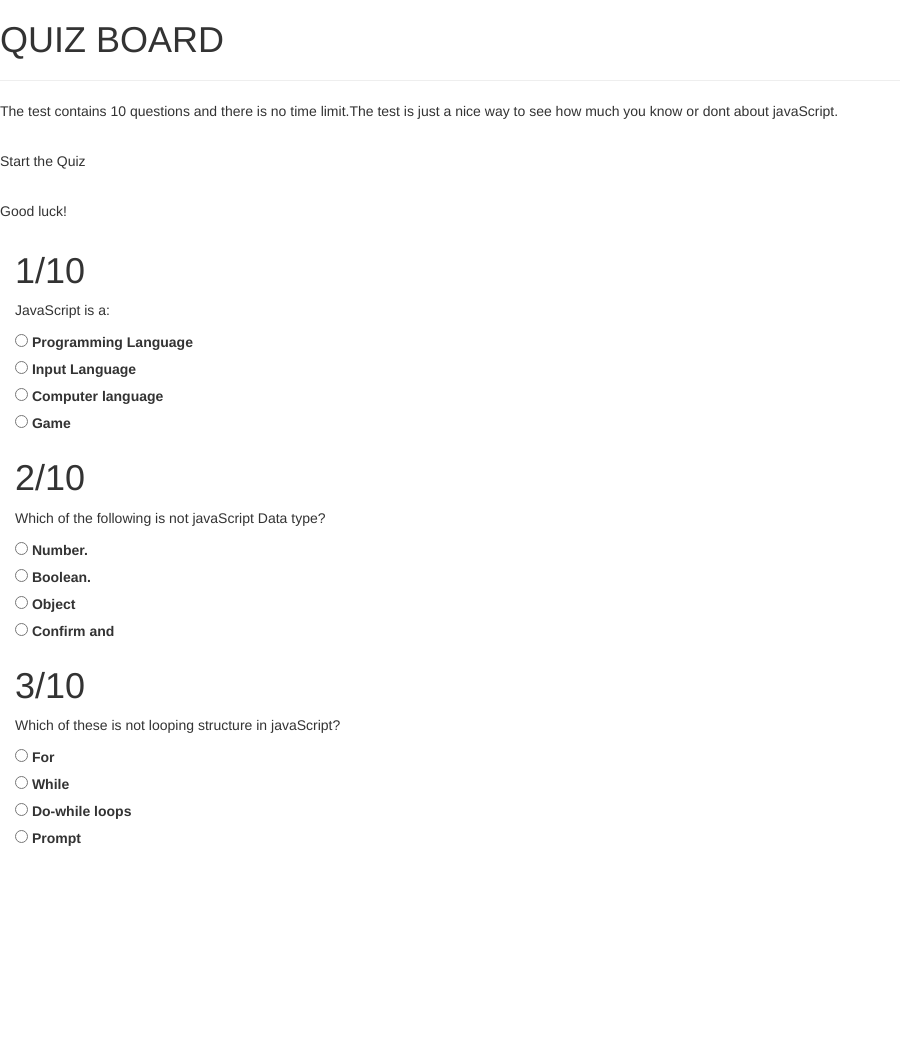
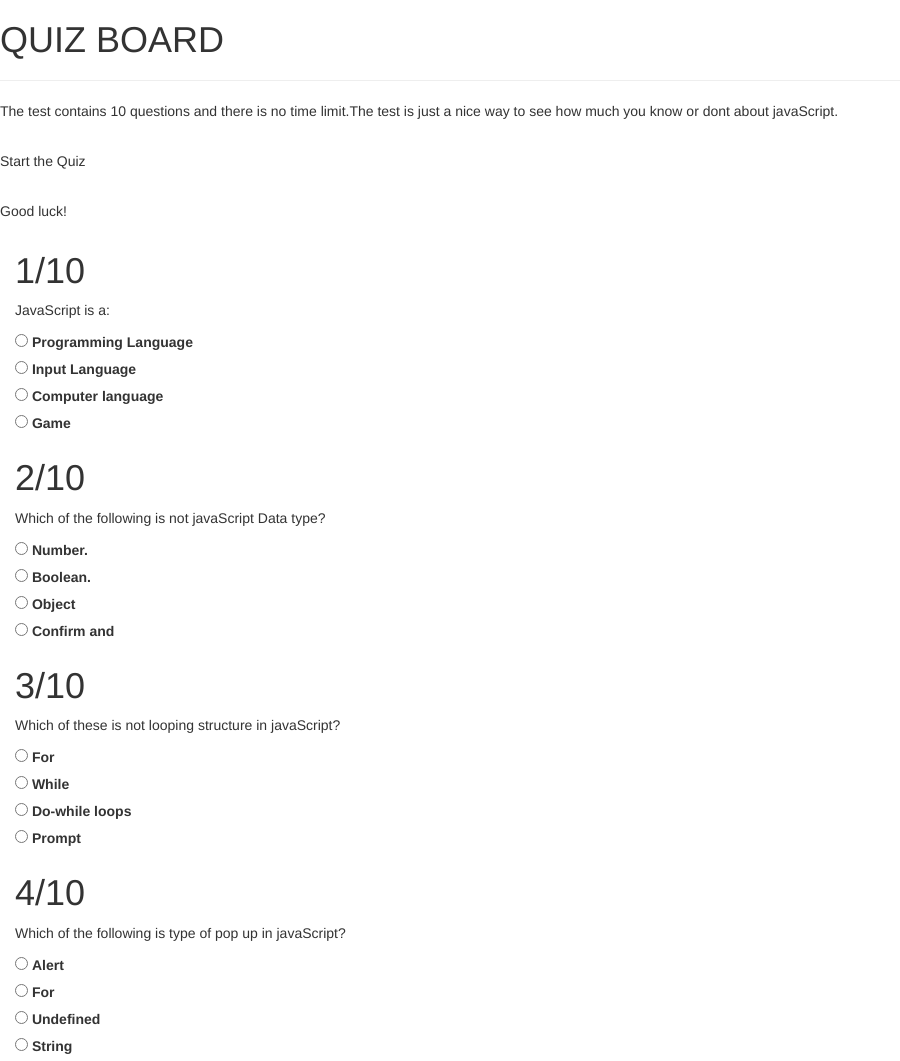
Before and after one commit to kazugufaith/Quiz-Board, a plain HTML site: page index.html in a window 1280 px wide. Shown: the whole page, without its empty margins (0-900 px from the left). Before the commit the page ends 853 px from the top, so only its background shows below. Drawn offline with Linux system fonts and the light colour scheme.

Commit message:
added form for question 4 and answers

```diff
--- a/index.html
+++ b/index.html
@@ -79,7 +79,27 @@
               <input class="form-check-input" id="question3D" name="question3" type="radio" value="0">
               <label class="form-check-label" for="question3D">Prompt</label>
             </div>
-
+          </div>
+          <!-- Question 4 -->
+        <div class="fourth">
+          <h1>4/10</h1>
+          <p>Which of the following is type of pop up in javaScript?</p>
+          <div class="form-check">
+            <input class="form-check-input" id="question4A" name="question4" type="radio" value="0">
+            <label class="form-check-label" for="question4A">Alert</label>
+          </div>
+          <div class="form-check">
+              <input class="form-check-input" id="question4B" name="question4" type="radio" value="1">
+              <label class="form-check-label" for="question4B">For</label>
+            </div>
+            <div class="form-check">
+              <input class="form-check-input" id="question4C" name="question4" type="radio" value="0">
+              <label class="form-check-label" for="question4C">Undefined</label>
+            </div>
+            <div class="form-check">
+              <input class="form-check-input" id="question4D" name="question4" type="radio" value="0">
+              <label class="form-check-label" for="question4D">String</label>
+            </div>
 
 
 
```
